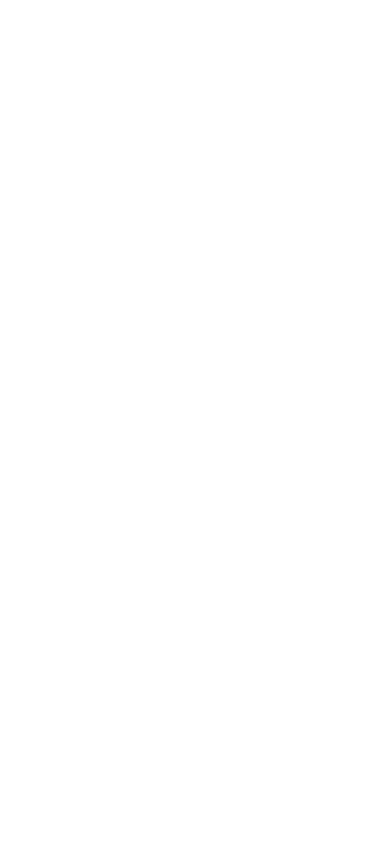
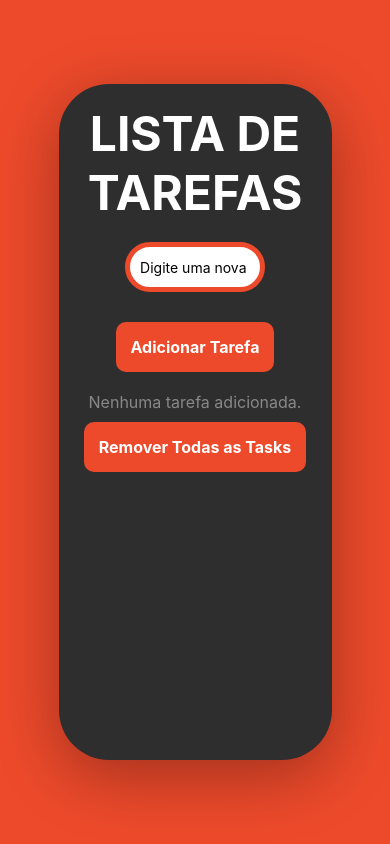
Before and after one commit to samuelbrag4/TaskList, a React Native app: screen / in a window 390 px wide. Built offline with nearby package versions, Linux system fonts and the light colour scheme.

Commit message:
feat: adds task display and removal functionality with improved interface

```diff
--- a/App.js
+++ b/App.js
@@ -45,13 +45,13 @@
 
   // Variável para remover as tarefs --- arrumar depois
   const clearAllTasks = () => {
-    Alert.alert('Confirmação', 'Deseja realmente apagar todas as tarefas?', [
-      { text: 'Cancelar', style: 'cancel' },
+    Alert.alert("Confirmação", "Deseja realmente apagar todas as tarefas?", [
+      { text: "Cancelar", style: "cancel" },
       {
-        text: 'Apagar',
+        text: "Apagar",
         onPress: async () => {
           setTasks([]);
-          await AsyncStorage.removeItem('tasks');
+          await AsyncStorage.removeItem("tasks");
         },
       },
     ]);
@@ -63,4 +63,123 @@
     setTasks(newTasks);
     saveTasks(newTasks);
   };
+
+  return (
+    <View style={styles.main}>
+      <View style={styles.container}>
+        <Text style={styles.title}>LISTA DE TAREFAS</Text>
+        <TextInput
+          style={styles.input}
+          placeholder="Digite uma nova tarefa"
+          value={task}
+          onChangeText={setTask}
+        />
+        <TouchableOpacity style={styles.button} onPress={addTask}>
+          <Text style={styles.buttonText}>Adicionar Tarefa</Text>
+        </TouchableOpacity>{" "}
+        {tasks.length === 0 ? (
+          <Text style={styles.noTasks}>Nenhuma tarefa adicionada.</Text>
+        ) : (
+          <FlatList
+          style={styles.list}
+            data={tasks}
+            keyExtractor={(item, index) => index.toString()}
+            renderItem={({ item, index }) => (
+              <View style={styles.taskItem}>
+                <Text style={styles.taskText}>{item}</Text>
+                <TouchableOpacity onPress={() => removeTask(index)}>
+                  <Text style={styles.deleteButton}>Excluir</Text>
+                </TouchableOpacity>
+              </View>
+            )}
+          />
+        )}
+        <TouchableOpacity style={styles.button} onPress={clearAllTasks}>
+          <Text style={styles.buttonText}>Remover Todas as Tasks</Text>
+        </TouchableOpacity>{" "}
+      </View>
+    </View>
+  );
 }
+
+const styles = StyleSheet.create({
+  main: {
+    backgroundColor: "#ED4A2B",
+    flex: 1,
+    width: "100%",
+    height: "100%",
+    display: "flex",
+    justifyContent: "center",
+    alignItems: "center",
+  },
+  container: {
+    backgroundColor: "#2E2E2E",
+    width: "70%",
+    height: "80%",
+    borderRadius: 50,
+    padding: 20,
+    boxShadow: "0 16px 64px rgba(0, 0, 0, 0.32)",
+    display: "flex",
+    alignItems: "center",
+  },
+  title: {
+    fontSize: 48,
+    fontWeight: "bold",
+    marginBottom: 20,
+    color: "#FFFFFF",
+    textAlign: "center",
+  },
+  input: {
+    borderColor: "#ED4A2B",
+    borderWidth: 5,
+    marginBottom: 20,
+    paddingHorizontal: 10,
+    borderRadius: 50,
+    backgroundColor: "#FFFFFF",
+    width: "60%",
+    height: 50,
+  },
+  button: {
+    backgroundColor: "#ED4A2B",
+    padding: 15,
+    borderRadius: 10,
+    alignItems: "center",
+    marginTop: 10,
+  },
+  buttonText: {
+    color: "#FFFFFF",
+    fontSize: 16,
+    fontWeight: "bold",
+  },
+  noTasks: {
+    fontSize: 16,
+    color: "#888",
+    textAlign: "center",
+    marginTop: 20,
+  },
+  list: {
+    backgroundColor: "#ED4A2B",
+    width: "80%",
+    borderRadius: 50,
+    padding: 15,
+  },
+  taskItem: {
+    borderColor: "#ED4A2B",
+    borderWidth: 5,
+    flexDirection: "row",
+    justifyContent: "space-between",
+    alignItems: "center",
+    padding: 10,
+    borderBottomWidth: 1,
+    borderBottomColor: "#ccc",
+    width: "100%",
+    backgroundColor: "#FFFFFF",
+  },
+  taskText: {
+    fontSize: 16,
+  },
+  deleteButton: {
+    color: "red",
+    fontWeight: "bold",
+  },
+});
```
